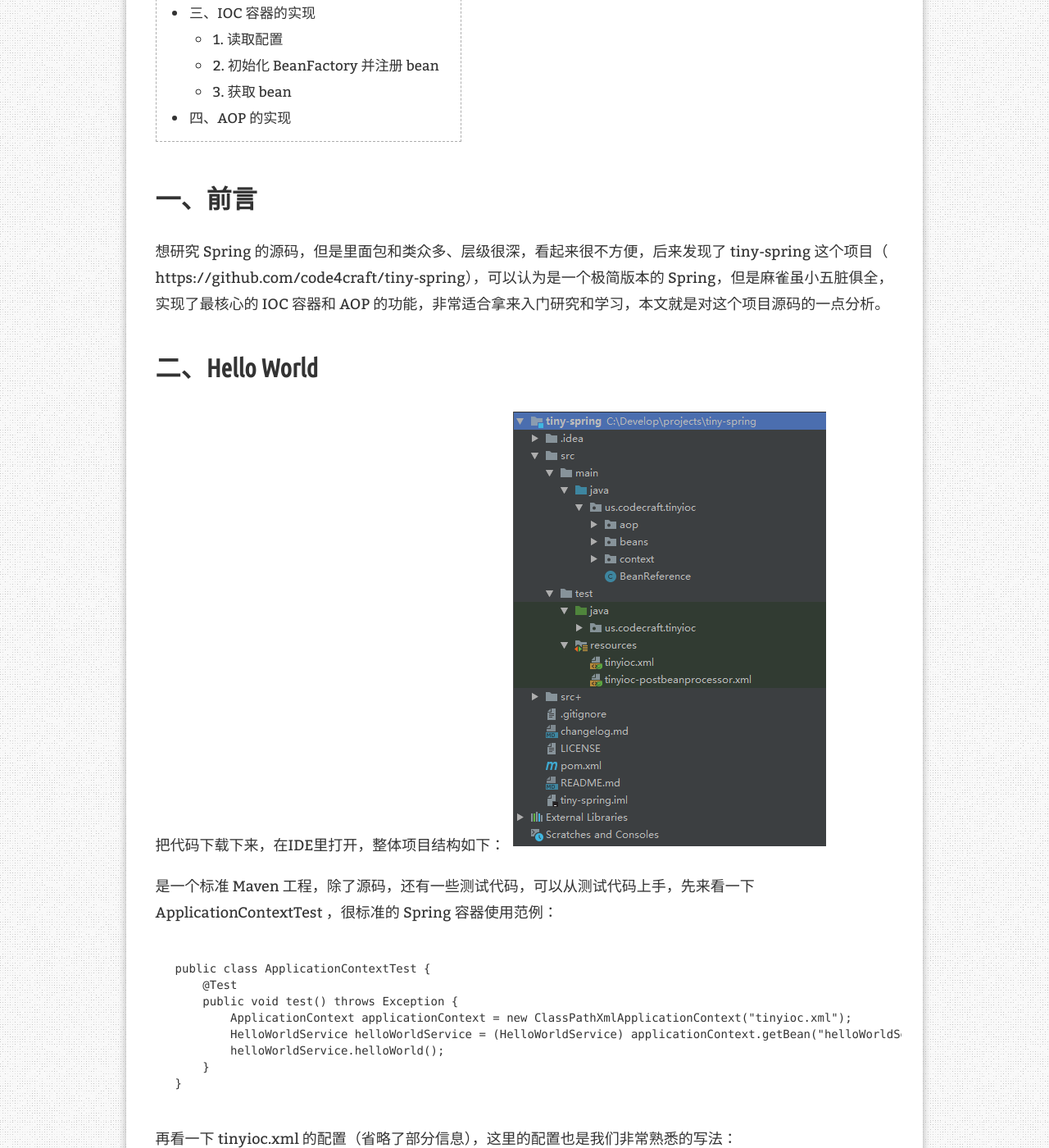
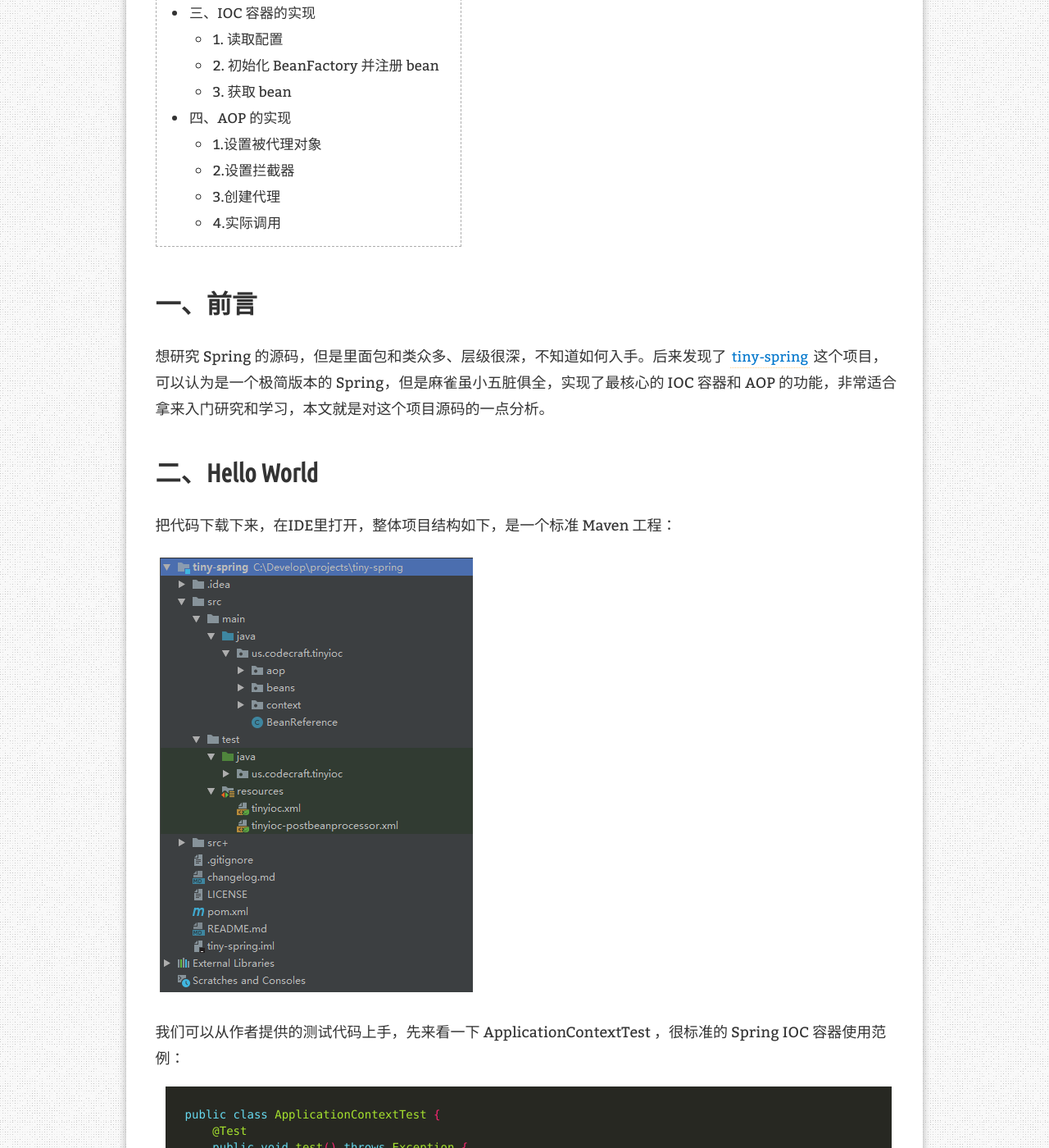
Before and after one commit to MuyiG/muyig.github.io, a Jekyll site: the page built from _posts/2020-03-03-tiny-spring.md, in a window 1280 px wide and 1400 px high, scrolled down 432 px. Shown: the whole window at 82% size. Built offline with Jekyll 4.4.1, drawn with Linux system fonts in a browser that asks for light colours; nearby versions of some CDN libraries; comment, search, counter and statistics services are not loaded; some of the changed text lies outside the part shown.

Commit message:
tiny-spring

````diff
--- a/Gemfile
+++ b/Gemfile
@@ -2,7 +2,7 @@
 # If you've just forked the repo,
 # please remove the content above and uncomment the following before bundling.
 
-source "https://rubygems.org"
+source "https://gems.ruby-china.com"
 
 gem 'jekyll', '= 3.5.2' # locked in to be consistent GitHub Pages.
 
--- a/_posts/2020-03-03-tiny-spring.md
+++ b/_posts/2020-03-03-tiny-spring.md
@@ -1,6 +1,6 @@
 ---
 layout: post
-title: tiny-spring 项目源码分析（一）
+title: tiny-spring 源码分析
 description: ""
 categories: [Java]
 tags: [Spring]
@@ -10,16 +10,17 @@
 {:toc .toc}
 
 # 一、前言
-想研究 Spring 的源码，但是里面包和类众多、层级很深，看起来很不方便，后来发现了 tiny-spring 这个项目（
-https://github.com/code4craft/tiny-spring），可以认为是一个极简版本的 Spring，但是麻雀虽小五脏俱全，实现了最核心的 IOC 容器和 AOP 的功能，非常适合拿来入门研究和学习，本文就是对这个项目源码的一点分析。
+想研究 Spring 的源码，但是里面包和类众多、层级很深，不知道如何入手。后来发现了 [tiny-spring](
+https://github.com/code4craft/tiny-spring) 这个项目，可以认为是一个极简版本的 Spring，但是麻雀虽小五脏俱全，实现了最核心的 IOC 容器和 AOP 的功能，非常适合拿来入门研究和学习，本文就是对这个项目源码的一点分析。
 
 # 二、Hello World
-把代码下载下来，在IDE里打开，整体项目结构如下：
+把代码下载下来，在IDE里打开，整体项目结构如下，是一个标准 Maven 工程：
+
 ![1]({{ site.baseurl }}/assets/images/posts/tinyspring/1.png)
 
-是一个标准 Maven 工程，除了源码，还有一些测试代码，可以从测试代码上手，先来看一下 ApplicationContextTest ，很标准的 Spring 容器使用范例：
+我们可以从作者提供的测试代码上手，先来看一下 ApplicationContextTest ，很标准的 Spring IOC 容器使用范例：
 
-```Java
+```java
 public class ApplicationContextTest {
     @Test
     public void test() throws Exception {
@@ -89,9 +90,9 @@
 
 接下来看一下 Spring 两大核心 IOC 容器和 AOP 的实现。
 
-
 # 三、IOC 容器的实现
 IOC 容器的实现在beans包下面，结构如下图所示：
+
 ![2]({{ site.baseurl }}/assets/images/posts/tinyspring/2.png)
 
 IOC容器的核心类是 BeanFactory，继续从测试用例入手，看看 BeanFactoryTest 的代码：
@@ -277,13 +278,17 @@
 
 至此，获取 Bean 的流程就走完了，我们拿到了一个初始化过且注入了依赖的完整 Bean 实例。
 
-此时再去看 context 包下面的几个类，会发现 ApplicationContext 其实就是把上面的1,2,3步揉在了一起，没有什么新东西的，不再赘述。
+此时再去看 context 包下面的几个类，会发现 ApplicationContext 其实就是把上面的1,2,3 步揉在了一起，没有什么新东西，不再赘述。
 
 # 四、AOP 的实现
 
-好了，接下来进入 AOP 的世界，先来看一下整体的包结构：
+接下来分析一下 AOP 模块的实现。先来看一下整体包结构：
 
 ![3]({{ site.baseurl }}/assets/images/posts/tinyspring/3.png)
+
+另外还要特别注意一下 aopalliance 这个三方包，这个项目的目的是规范和统一 AOP 中的概念，核心类如下所示（关于这些类的含义这里不再展开，想详细了解的可以去 [官网](http://aopalliance.sourceforge.net/)）：
+
+![4]({{ site.baseurl }}/assets/images/posts/tinyspring/4.png)
 
 继续从测试用例入手，我们来看 JdkDynamicAopProxyTest 这个类（Cglib2AopProxyTest和它几乎一致，只是创建代理时使用了cglib）：
 
@@ -321,7 +326,7 @@
 
 helloWorldService without AOP 部分还是IOC容器的内容，不再多说，看下面的 helloWorldService with AOP 部分，一步步来分析：
 
-1.设置被代理对象
+## 1.设置被代理对象
 
 首先创建了一个 `AdvisedSupport` ，这个类存储了代理的元数据，具体来说就是下面三个东东：
 
@@ -373,7 +378,7 @@
 
 ```
 
-2.设置拦截器
+## 2.设置拦截器
 
 设置 `AdvisedSupport` 的 `methodInterceptor` 属性，这里设置了一个简单的 `TimerInterceptor` ，只有计时功能：
 
@@ -393,7 +398,7 @@
 }
 ```
 
-3.创建代理
+## 3.创建代理
 
 被代理的对象和拦截器准备就绪后，就可以执行创建代理了，这里是一个 `JdkDynamicAopProxy`。
 
@@ -439,7 +444,7 @@
 
 ```
 
-4.基于AOP的调用
+## 4.实际调用
 
 通过上面可知，我们此时拿到的 `HelloWorldService` 实例其实是一个动态代理对象，当调用其方法时，实际上会调用 `InvocationHandler` 的 `invoke` 方法：
 
@@ -467,5 +472,3 @@
 否则，就直接调用目标对象，什么额外逻辑也不做。
 
 至此就把 `JdkDynamicAopProxyTest` 的主要逻辑也梳理完毕了。
-
-（其实 AOP 包下还有很多内容，不过到这里篇幅也不短了，之后再开新坑吧。。）
````
Also changed, not shown: Gemfile.lock, assets/images/posts/tinyspring/4.png (added).
